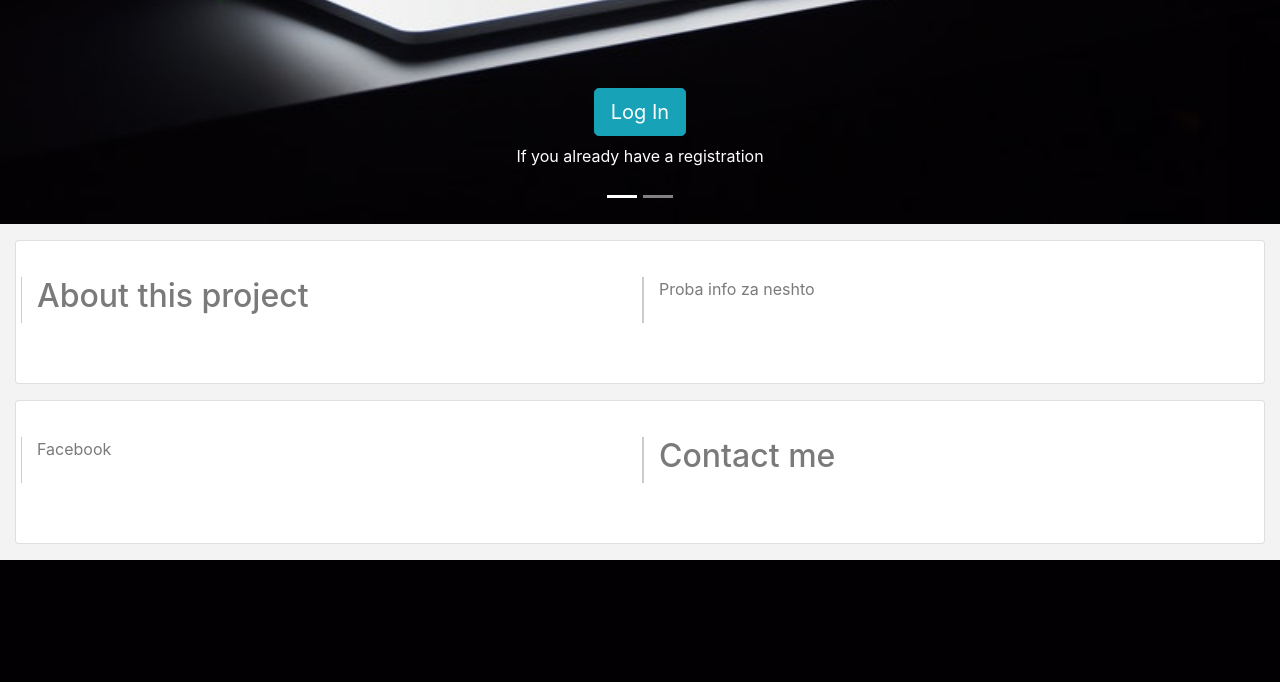
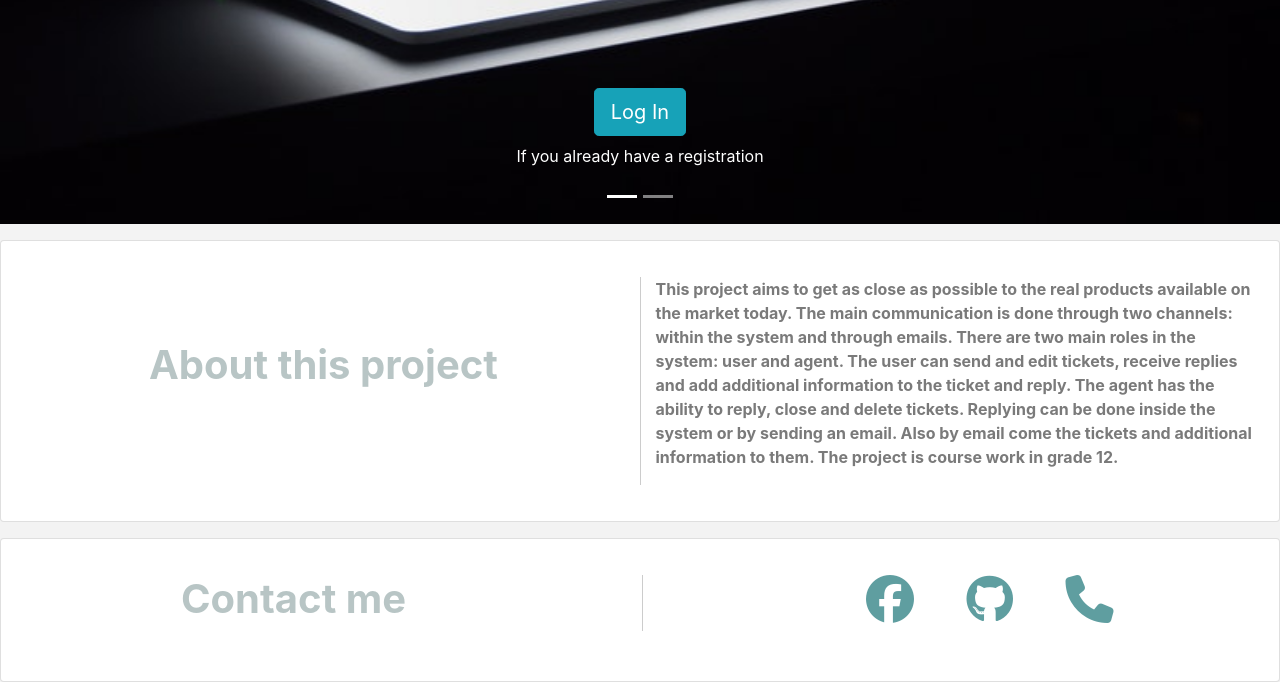
Before and after one commit to lucho03/Thesis-work, a Django app: page / in a window 1280 px wide. Shown: the part 416-1098 px from the top of the page. Before the commit the page ends 976 px from the top, so only its background shows below. Run offline with Django 3.2, Linux system fonts and the light colour scheme; some libraries are stand-ins or nearby versions.

Commit message:
The information block and contact block was fixed

```diff
--- a/Mysite/main/templates/main_page.html
+++ b/Mysite/main/templates/main_page.html
@@ -26,45 +26,65 @@
                 <p class="mt-2">I you want to join</p>
             </div>
         </div>
-        <a class="carousel-control-prev" href="#carouselExampleIndicators" role="button" data-slide="prev">
+        <a class="carousel-control-prev" href="#move-slides" role="button" data-slide="prev">
             <span class="carousel-control-prev-icon" aria-hidden="true"></span>
             <span class="sr-only">Previous</span>
         </a>
-        <a class="carousel-control-next" href="#carouselExampleIndicators" role="button" data-slide="next">
+        <a class="carousel-control-next" href="#move-slides" role="button" data-slide="next">
             <span class="carousel-control-next-icon" aria-hidden="true"></span>
             <span class="sr-only">Next</span>
         </a>
     </div>
 </div>
 
-<div class="container-fluid" id="about_project_container">
+<div class="card" id="about_project_container">
+    <div class="card-body">
+        <div class="row">
+            <div class="col" id="info_intro_container">
+                <h1><strong>About this project</strong></h1>
+            </div>
+            <div class="col" id="info_container">
+                <p><strong>
+                    This project aims to get as close as possible to the real products available on the market
+                    today. The main communication is done through two channels: within the system and through
+                    emails. There are two main roles in the system: user and agent. The user can send and edit
+                    tickets, receive replies and add additional information to the ticket and reply. The agent
+                     has the ability to reply, close and delete tickets. Replying can be done inside the system
+                     or by sending an email. Also by email come the tickets and additional information to them.
+                    The project is course work in grade 12.
+                </strong></p>
+            </div>
+        </div>
+    </div>
+</div>
+{% endblock %}
+
+{% block footer-content %}
     <div class="card" id="card-about">
         <div class="card-body">
+            <div class="d-flex justify-content-center">
+                <div class="collapse ml-3" id="facebook">
+                    <h4><strong><i class="fa-brands fa-facebook"></i> Lachezar Ivanov</strong></h4>
+                </div>
+                <div class="collapse ml-3" id="github">
+                    <h4><strong><i class="fa-brands fa-github"></i> lucho03</strong></h4>
+                </div>
+                <div class="collapse ml-3" id="phone">
+                    <h4><strong><i class="fa-solid fa-phone"></i> 0878712793</strong></h4>
+                </div>
+            </div>
             <div class="row">
-                <div class="col" id="info_container" style="padding-right:20px; border-right: 1px solid #ccc;">
-                    <h2>About this project</h2>
+                <div class="col" id="footer_info_container" style="padding-right:20px; border-right: 1px solid #ccc;">
+                    <h1><strong>Contact me</strong></h1>
                 </div>
-                <div class="col" id="info_container">
-                    <p>Proba info za neshto</p>
+                <div class="col" id="footer_info_container">
+                    <div>
+                        <a data-toggle="collapse" href="#facebook"><i class="ml-5 fa-3x fa-brands fa-facebook"></i></a>
+                        <a data-toggle="collapse" href="#github"><i class="ml-5 fa-3x fa-brands fa-github"></i></a>
+                        <a data-toggle="collapse" href="#phone"><i class="ml-5 fa-3x fa-solid fa-phone"></i></a>
+                    </div>
                 </div>
             </div>
         </div>
     </div>
-</div>
-
-<div class="container-fluid" id="about_project_container">
-    <div class="card" id="card-about">
-        <div class="card-body">
-            <div class="row">
-                <div class="col" id="info_container" style="padding-right:20px; border-right: 1px solid #ccc;">
-                    <p>Facebook</p>
-                </div>
-                <div class="col" id="info_container">
-                    <h2>Contact me</h2>
-                </div>
-            </div>
-        </div>
-    </div>
-</div>
-
 {% endblock %}
```
Also changed, not shown: other parts of Mysite/main/templates/main_page.html (+3 -3 lines).
